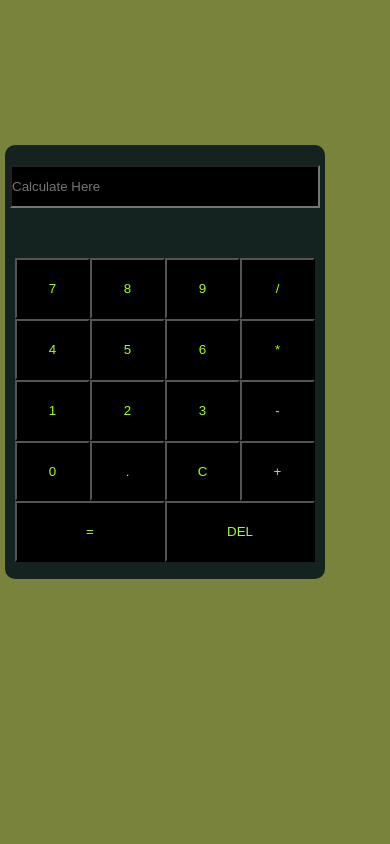
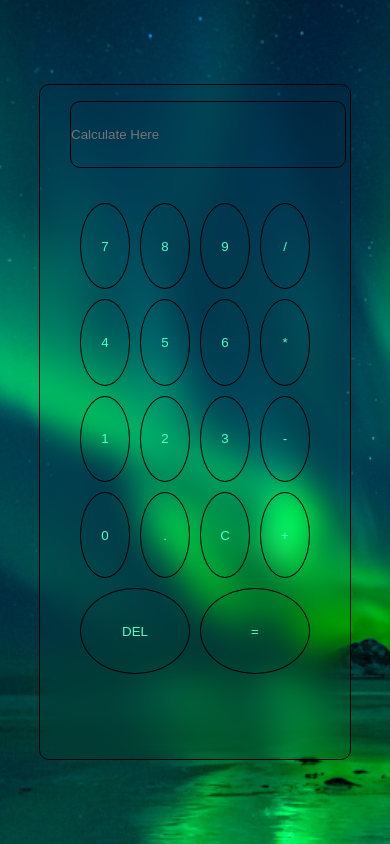
Before and after one commit to Sanam1315/Codeway_02, a plain HTML site: page index.html in a window 390 px wide. Drawn offline with Linux system fonts and the light colour scheme.

Commit message:
Second commit

```diff
--- a/index.html
+++ b/index.html
@@ -8,6 +8,7 @@
   </head>
   <body>
     <div class="container">
+      <img src="./Background-img.webp" alt="">
       <div class="calculator">
         <input type="text" id="screen" placeholder="Calculate Here">
         <div class="buttons">
@@ -27,8 +28,8 @@
           <button>.</button>
           <button>C</button>
           <button>+</button>
+          <button class="del">DEL</button>
           <button class="equal">=</button>
-          <button class="del">DEL</button>
         </div>
       </div>
     </div>
--- a/style.css
+++ b/style.css
@@ -10,23 +10,32 @@ html,body{
 .container{
     height: 100vh;
     width: 100%;
-    background-color: #7a833b;
     display: flex;
     align-items: center;
     justify-content: center;
 }
+.container>img{
+    height: 100%;
+    width: 100%;
+    object-fit: cover;
+    position: fixed;
+}
 .calculator{
     height: 60%;
     width: 30%;
-    background-color: rgb(20, 35, 32);
+    backdrop-filter: blur(15px);
+    border: 1px solid black;
     border-radius: 10px;
+    z-index: 10;
 }
 #screen{
     height: 10%;
-    width: 80%;
-    margin: 10px 37px;
-    background-color: #000;
-    color: rgb(162, 255, 23);
+    width: 85%;
+    border: 1px solid black;
+    border-radius: 10px;
+    margin: 10px 30px;
+    background: none;
+    color: rgb(75, 255, 195);
 }
 .buttons{
     height: 70%;
@@ -34,10 +43,13 @@ html,body{
     margin: 25px 40px;
     display: grid;
     grid-template:1fr 1fr 1fr 1fr 1fr/1fr 1fr 1fr 1fr ;
+    gap: 10px;
 }
 button{
-    background-color: #000;
-    color: rgb(162, 255, 23);
+    background: none;
+    border: 1px solid black;
+    border-radius: 50%;
+    color: rgb(75, 255, 195);
 }
 .equal{
     grid-column: span 2;
@@ -45,20 +57,13 @@ button{
 .del {
     grid-column: span 2;
 }
-@media (max-width:600px) {
-    .container{
-        padding-right: 60px;
-        padding-bottom: 120px;
-    }
+@media (max-width:700px) {
     .calculator{
-        width: 320px;
+        height: 80%;
+        width: 80%;
     }
     #screen{
-        width: 310px;
-        margin: 20px 5px;
-    }
-    .buttons{
-        width: 300px;
-        margin: 30px 10px;
+        width:89%;
+        margin-top: 5%;
     }
 }
```
Also changed, not shown: Background-img.webp (added).
